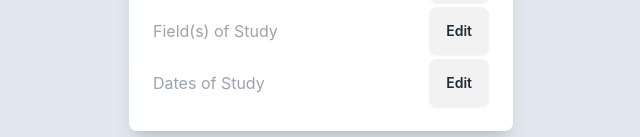
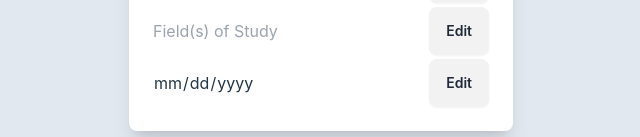
Before and after one commit to trustpizza/Resume-Builder, a React (Vite) app: page / in a window 1280 px wide. Shown: the part 531-668 px from the top of the page, without its empty margins (319-959 px from the left). Built offline with nearby package versions, Linux system fonts and the light colour scheme.

Commit message:
Add date inputs

```diff
--- a/src/components/Input.jsx
+++ b/src/components/Input.jsx
@@ -12,7 +12,7 @@ function TextInput({ title, value, isEditable, onChange }) {
     );
   }
 
-  function PhoneInput({ title, value, isEditable, onChange }) {
+function PhoneInput({ title, value, isEditable, onChange }) {
     return (
       <input
         className="text"
@@ -27,7 +27,7 @@ function TextInput({ title, value, isEditable, onChange }) {
     );
   }
 
-  function EmailInput({ title, value, isEditable, onChange }) {
+function EmailInput({ title, value, isEditable, onChange }) {
     return (
       <input
         className="text"
@@ -41,14 +41,31 @@ function TextInput({ title, value, isEditable, onChange }) {
     );
   }
 
-  function Input({ id, title, type, value, onChange, editableInputId, setEditableInputId }) {
+function DateInput({ title, value, isEditable, onChange }) {
+    return (
+        <input
+            className="text"
+            type="date"
+            placeholder={title}
+            value={value}
+            onChange={(e) => onChange(e.target.value)}
+            required
+            readOnly={!isEditable}
+        />
+    )
+}
+
+function Input({ id, title, type, value, onChange, editableInputId, setEditableInputId }) {
     const isEditable = editableInputId === id;
+
     const renderInput = () => {
       switch (type) {
         case "tel":
           return <PhoneInput title={title} value={value} onChange={onChange} isEditable={isEditable} />;
         case "email":
           return <EmailInput title={title} value={value} onChange={onChange} isEditable={isEditable} />;
+        case "date":
+            return <DateInput title={title} value={value} onChange={onChange} isEditable={isEditable} />
         case "text":
         default:
           return <TextInput title={title} value={value} onChange={onChange} isEditable={isEditable} />;
@@ -62,7 +79,7 @@ function TextInput({ title, value, isEditable, onChange }) {
         </label>
         <button
           className="btn"
-          onClick={() => setEditableInputId(id)}
+          onClick={() => setEditableInputId(isEditable ? null : id)}
         >
           {isEditable ? "Save" : "Edit"}
         </button>
--- a/src/components/Resume.jsx
+++ b/src/components/Resume.jsx
@@ -2,6 +2,21 @@ import { useState } from "react";
 import "../styles/Resume.css"
 import Section from "./Section";
 import { initialResumeData } from "./items";
+
+
+function newSectionButton() {
+    return (
+        <>
+        <div className="w-full flex">
+            <select className="select select-bordered w-full max-w-xs">
+                <option disabled selected>Who shot first?</option>
+                <option>Han Solo</option>
+                <option>Greedo</option>
+            </select>
+        </div>
+        </>
+    )
+}
 
 
 function Resume() {
--- a/src/components/items.js
+++ b/src/components/items.js
@@ -3,12 +3,12 @@ export const initialResumeData = {
       user: {
         id: 0,
         title: "User Information",
-        inputIds: [1,2,3,4],
+        inputIds: [0,1,2,3],
       },
       education: {
         id: 1,
         title: "Education",
-        inputIds: [5,6,7]
+        inputIds: [4,5,6]
       },
       professional: {
         id: 2,
@@ -17,12 +17,13 @@ export const initialResumeData = {
       },
     },
     inputs: {
-      1: { id: 1, title: "First Name", type: "text", value: "" },
-      2: { id: 2, title: "Last Name", type: "text", value: "" },
-      3: { id: 3, title: "Email", type: "email", value: "" },
-      4: { id: 4, title: "Phone", type: "tel", value: "" },
-      5: { id: 5, title: "Institution Name", type: "text", value: "" },
-      6: { id: 6, title: "Field(s) of Study", type: "text", value: "" },
-      7: { id: 7, title: "Dates of Study", type: "date", value: "" }
+      0: { id: 0, title: "First Name", type: "text", value: "" },
+      1: { id: 1, title: "Last Name", type: "text", value: "" },
+      2: { id: 2, title: "Email", type: "email", value: "" },
+      3: { id: 3, title: "Phone", type: "tel", value: "" },
+      4: { id: 4, title: "Institution Name", type: "text", value: "" },
+      5: { id: 5, title: "Field(s) of Study", type: "text", value: "" },
+      6: { id: 6, title: "Dates of Study", type: "date", value: "" },
+      7: { id: 7, title: "", type: "", value: "" }
     },
   };
```
